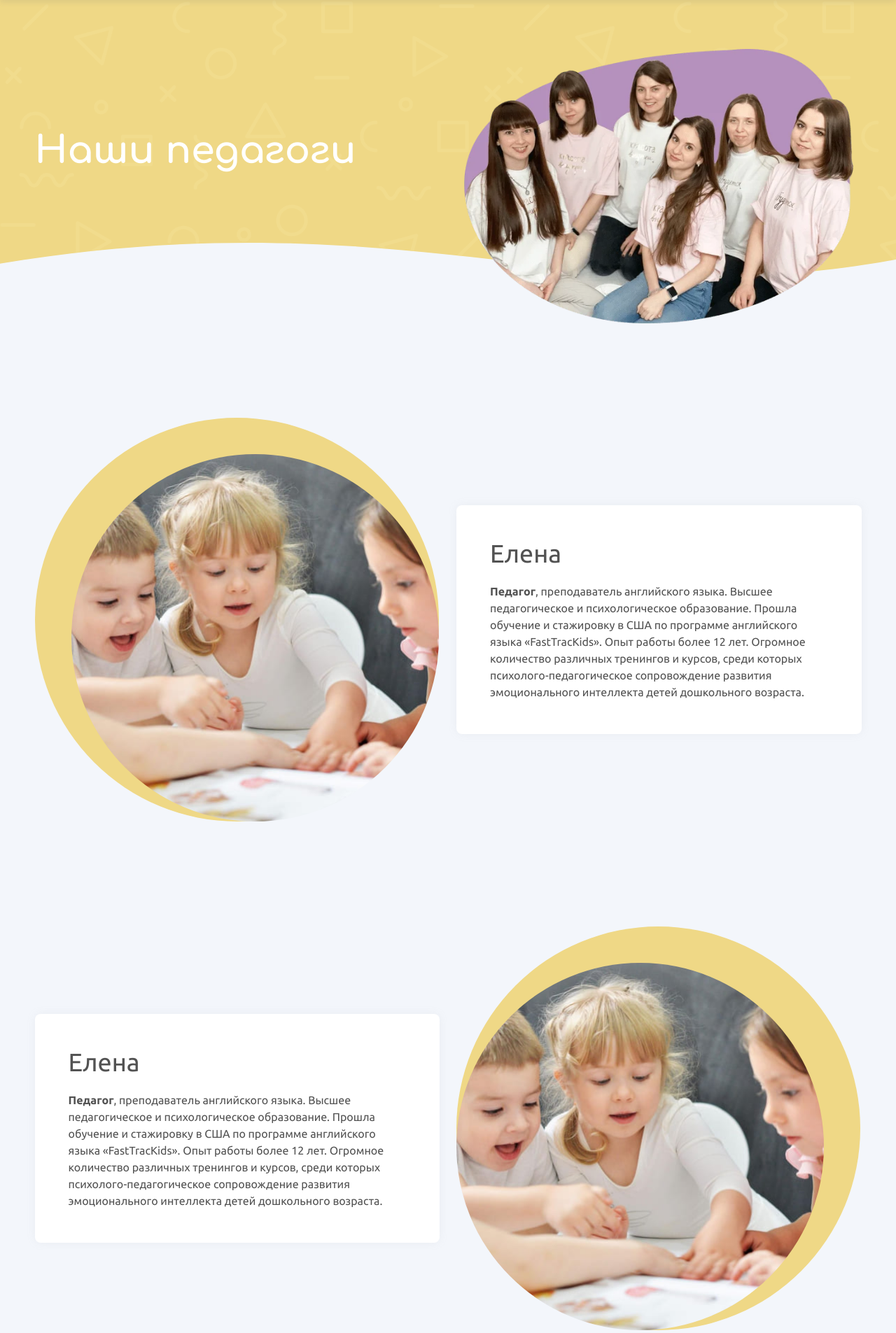
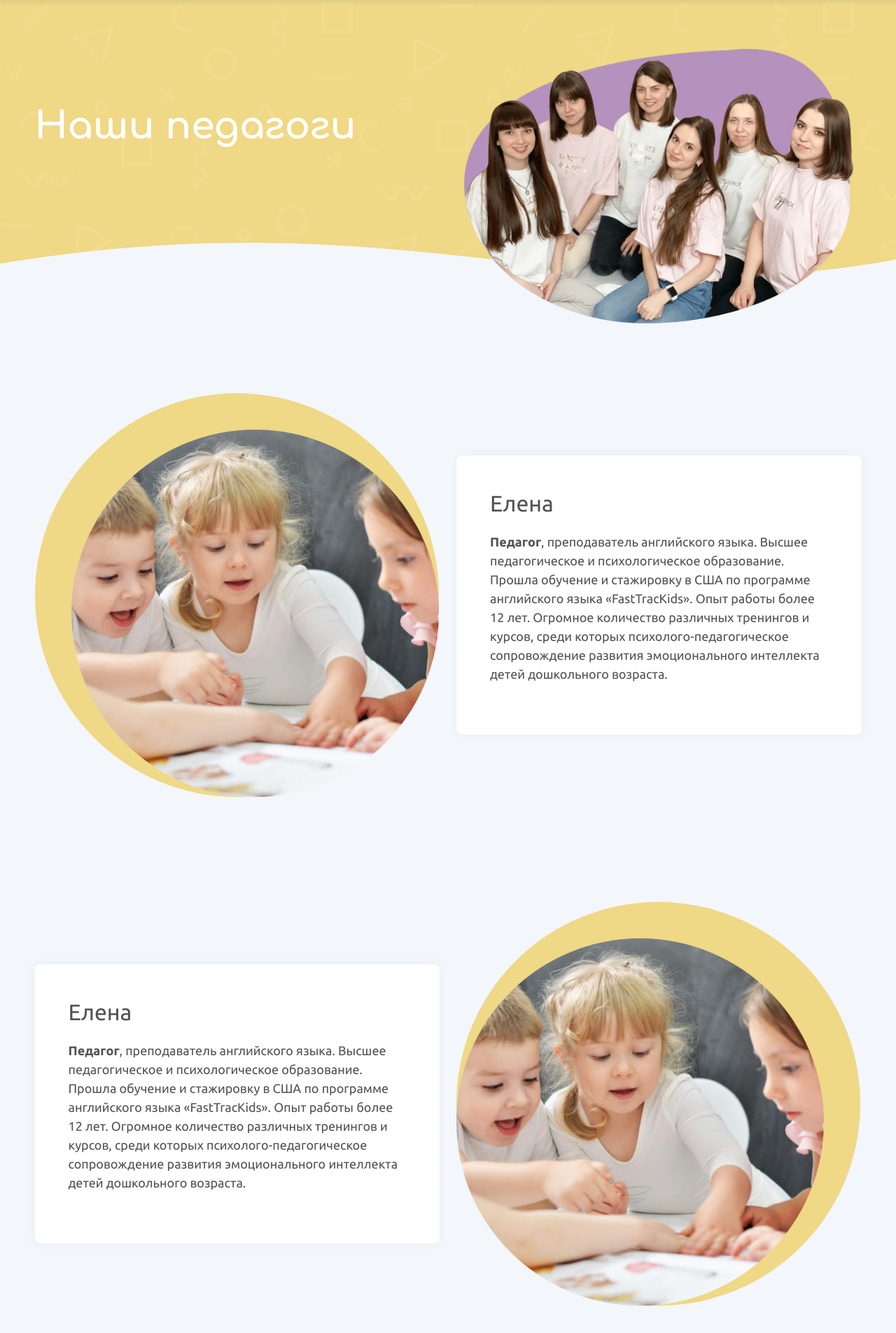
Before and after one commit to acr0matic/happy-children, a PHP site: page /team.php in a window 1280 px wide. Shown: the part 74-1979 px from the top of the page at 70% size. Run offline with PHP 8.4, Linux system fonts and the light colour scheme; style sheets or scripts are compiled from the project's sources.

Commit message:
refactor: унифицирован блок с текстом / картинкой

```diff
--- a/src/scss/layout/pages/_text-block.scss
+++ b/src/scss/layout/pages/_text-block.scss
@@ -17,17 +17,32 @@
   &__title {
     margin-bottom: 22px;
 
-    font-size: 36px;
+    font-size: 32px;
     font-weight: $weight-Regular;
+
+    line-height: 40px;
 
     @include breakpoint($breakpoint-tablet--large) {
       font-size: 24px;
+      line-height: 32px;
+
+      br {
+        display: none;
+      }
     }
   }
 
   &__text {
     margin-bottom: 25px;
     font-size: $font-size-4;
+
+    @include breakpoint($breakpoint-tablet) {
+      font-size: $font-size-6;
+    }
+
+    &--small {
+      font-size: $font-size-5;
+    }
   }
 
   &__action {
--- a/src/scss/layout/pages/main/_about.scss
+++ b/src/scss/layout/pages/main/_about.scss
@@ -7,78 +7,5 @@
 }
 
 .about {
-  &__content {
-    border-radius: $border-radius;
-    padding: 48px;
 
-    background-color: $palette-white;
-    box-shadow: $shadow;
-
-    @include breakpoint($breakpoint-mobile--large) {
-      padding: 32px 15px;
-    }
-  }
-
-  &__title {
-    margin-bottom: 25px;
-
-    @include breakpoint($breakpoint-tablet--large) {
-      margin-bottom: 20px;
-    }
-  }
-
-  &__text {
-    margin-bottom: 25px;
-  }
-
-  &__action {
-  }
-
-  &__picture {
-    position: relative;
-    background-color: $palette-yellow;
-    border-radius: 50%;
-
-    width: 100%;
-    max-width: 577px;
-    height: 577px;
-
-    @include breakpoint($breakpoint-laptop--medium) {
-      width: 380px;
-      height: 380px;
-    }
-
-    @include breakpoint($breakpoint-tablet) {
-      width: 295px;
-      height: 295px;
-    }
-  }
-
-  &__image {
-    position: absolute;
-    right: 0;
-    bottom: 0;
-
-    width: 525px;
-    height: 525px;
-
-    border-radius: 50%;
-
-    @include breakpoint($breakpoint-laptop--medium) {
-      width: 360px;
-      height: 360px;
-    }
-
-    @include breakpoint($breakpoint-tablet) {
-      width: 270px;
-      height: 270px;
-    }
-  }
-
-  &__button {
-    @include breakpoint($breakpoint-mobile--large) {
-      display: block;
-      margin: 0 auto;
-    }
-  }
 }
--- a/src/scss/layout/pages/main/concept/_concept-cards.scss
+++ b/src/scss/layout/pages/main/concept/_concept-cards.scss
@@ -31,6 +31,8 @@
     margin-bottom: 10px;
     text-align: center;
 
+    font-weight: $weight-Medium;
+
     line-height: 150%;
   }
 }
--- a/src/scss/layout/pages/main/concept/_concept-information.scss
+++ b/src/scss/layout/pages/main/concept/_concept-information.scss
@@ -7,19 +7,19 @@
     }
 
     &:nth-child(3n + 1) {
-      .concept-information__picture {
+      .text-block__picture {
         background-color: $palette-darkblue;
       }
     }
 
     &:nth-child(3n + 2) {
-      .concept-information__picture {
+      .text-block__picture {
         background-color: $palette-purple;
       }
     }
 
     &:nth-child(3n + 3) {
-      .concept-information__picture {
+      .text-block__picture {
         background-color: $palette-yellow;
       }
     }
@@ -27,93 +27,10 @@
     @include even() {
       flex-direction: row-reverse;
 
-      .concept-information__image {
+      .text-block__image {
         right: initial;
         left: 0;
       }
     }
   }
-
-  &__content {
-    border-radius: $border-radius;
-    padding: 48px;
-
-    background-color: $palette-white;
-    box-shadow: $shadow;
-
-    @include breakpoint($breakpoint-mobile--large) {
-      padding: 48px 15px;
-    }
-  }
-
-  &__title {
-    @include breakpoint($breakpoint-tablet--large) {
-      margin-bottom: 20px;
-    }
-  }
-
-  &__text {
-    margin-bottom: 25px;
-    font-size: $font-size-4;
-
-    @include breakpoint($breakpoint-mobile--large) {
-      font-size: $font-size-6;
-    }
-  }
-
-  &__action {
-  }
-
-  &__picture {
-    position: relative;
-    background-color: $palette-yellow;
-    border-radius: 50%;
-
-    width: 100%;
-    max-width: 577px;
-    height: 577px;
-
-    @include breakpoint($breakpoint-laptop--medium) {
-      width: 380px;
-      height: 380px;
-    }
-
-    @include breakpoint($breakpoint-tablet--large) {
-      display: none;
-    }
-
-    @include breakpoint($breakpoint-tablet) {
-      display: block;
-      width: 295px;
-      height: 295px;
-    }
-  }
-
-  &__image {
-    position: absolute;
-    right: 0;
-    bottom: 0;
-
-    width: 525px;
-    height: 525px;
-
-    border-radius: 50%;
-
-    @include breakpoint($breakpoint-laptop--medium) {
-      width: 360px;
-      height: 360px;
-    }
-
-    @include breakpoint($breakpoint-tablet) {
-      width: 270px;
-      height: 270px;
-    }
-  }
-
-  &__button {
-    @include breakpoint($breakpoint-tablet) {
-      display: block;
-      margin: 0 auto;
-    }
-  }
 }
--- a/src/scss/layout/pages/team/_team.scss
+++ b/src/scss/layout/pages/team/_team.scss
@@ -40,7 +40,17 @@
     }
   }
 
-  &__item {
+  &__title {
+    padding-top: 150px;
+    color: $text-white;
+
+    @include breakpoint($breakpoint-tablet--large) {
+      padding-top: 100px;
+      text-align: center;
+    }
+  }
+
+  .text-block__item {
     &:not(:last-child) {
       margin-bottom: 150px;
 
@@ -54,22 +64,10 @@
         flex-direction: row-reverse;
       }
 
-      .team__photo {
-        .team__image {
-          right: initial;
-          left: 0;
-        }
+      .text-block__image {
+        right: initial;
+        left: 0;
       }
-    }
-  }
-
-  &__title {
-    padding-top: 185px;
-    color: $text-white;
-
-    @include breakpoint($breakpoint-tablet--large) {
-      padding-top: 120px;
-      text-align: center;
     }
   }
 
@@ -94,66 +92,6 @@
     }
   }
 
-  &__content {
-    border-radius: $border-radius;
-    padding: 48px;
-
-    background-color: $palette-white;
-    box-shadow: $shadow;
-
-    @include breakpoint($breakpoint-mobile--large) {
-      padding: 32px 15px;
-    }
-  }
-
-  &__photo {
-    position: relative;
-    background-color: $palette-yellow;
-    border-radius: 50%;
-
-    width: 100%;
-    max-width: 577px;
-    height: 577px;
-
-    @include breakpoint($breakpoint-laptop--medium) {
-      width: 380px;
-      height: 380px;
-    }
-
-    @include breakpoint($breakpoint-tablet) {
-      width: 295px;
-      height: 295px;
-    }
-
-    .team__image {
-      position: absolute;
-      right: 0;
-      bottom: 0;
-
-      width: 525px;
-      height: 525px;
-
-      border-radius: 50%;
-
-      @include breakpoint($breakpoint-laptop--medium) {
-        width: 360px;
-        height: 360px;
-      }
-
-      @include breakpoint($breakpoint-tablet) {
-        width: 270px;
-        height: 270px;
-      }
-    }
-  }
-
-  &__name {
-    margin-bottom: 22px;
-
-    font-size: 36px;
-    font-weight: $weight-Regular;
-  }
-
   &__image {
     width: 100%;
   }
--- a/src/team.php
+++ b/src/team.php
@@ -11,7 +11,7 @@
             <source srcset="img/page/team/hero__image.webp" type="image/webp">
             <img src="img/page/team/hero__image.img" alt="" class="team__image">
           </picture>
-          <!-- /.team__picture -->
+          <!-- /.text-block__picture -->
 
           <div class="shape">
             <svg>
@@ -21,27 +21,27 @@
             </svg>
           </div>
         </div>
-        <!-- /.team__hero -->
+        <!-- /.text-block__hero -->
 
-        <div class="team__list">
-          <div class="team__item">
+        <div class="text-block__list">
+          <div class="text-block__item">
             <div class="row align-items-center">
               <div class="col-12 col-lg-5 col-xl-6 mb-4 mb-lg-0">
-                <div class="team__photo mx-auto mx-lg-0">
-                  <img class="team__image" src="img/page/main/about/photo.jpg" alt="">
+                <div class="text-block__picture mx-auto mx-lg-0">
+                  <img class="text-block__image" src="img/page/main/about/photo.jpg" alt="">
                 </div>
                 <!-- /.about__picture -->
               </div>
               <!-- /.col-6 -->
 
               <div class="col-12 col-lg-7 col-xl-6">
-                <div class="team__content">
-                  <h2 class="team__name">
+                <div class="text-block__content">
+                  <h2 class="text-block__title">
                     Елена
                   </h2>
 
-                  <div class="team__text">
-                    <p class="team__text section__text">
+                  <div class="text-block__text">
+                    <p class="text-block__text section__text">
                       <strong>Педагог</strong>, преподаватель английского языка. Высшее педагогическое и психологическое образование. Прошла обучение и стажировку в США по программе английского языка «FastTracKids». Опыт работы более 12 лет. Огромное количество различных тренингов и курсов, среди которых психолого-педагогическое сопровождение развития эмоционального интеллекта детей дошкольного возраста.
                     </p>
                   </div>
@@ -53,26 +53,26 @@
             </div>
             <!-- /.row -->
           </div>
-          <!-- /.team__item -->
+          <!-- /.text-block__item -->
 
-          <div class="team__item">
+          <div class="text-block__item">
             <div class="row align-items-center">
               <div class="col-12 col-lg-5 col-xl-6 mb-4 mb-lg-0">
-                <div class="team__photo mx-auto mx-lg-0">
-                  <img class="team__image" src="img/page/main/about/photo.jpg" alt="">
+                <div class="text-block__picture mx-auto mx-lg-0">
+                  <img class="text-block__image" src="img/page/main/about/photo.jpg" alt="">
                 </div>
                 <!-- /.about__picture -->
               </div>
               <!-- /.col-6 -->
 
               <div class="col-12 col-lg-7 col-xl-6">
-                <div class="team__content">
-                  <h2 class="team__name">
+                <div class="text-block__content">
+                  <h2 class="text-block__title">
                     Елена
                   </h2>
 
-                  <div class="team__text">
-                    <p class="team__text section__text">
+                  <div class="text-block__text">
+                    <p class="text-block__text section__text">
                       <strong>Педагог</strong>, преподаватель английского языка. Высшее педагогическое и психологическое образование. Прошла обучение и стажировку в США по программе английского языка «FastTracKids». Опыт работы более 12 лет. Огромное количество различных тренингов и курсов, среди которых психолого-педагогическое сопровождение развития эмоционального интеллекта детей дошкольного возраста.
                     </p>
                   </div>
@@ -84,26 +84,26 @@
             </div>
             <!-- /.row -->
           </div>
-          <!-- /.team__item -->
+          <!-- /.text-block__item -->
 
-          <div class="team__item">
+          <div class="text-block__item">
             <div class="row align-items-center">
               <div class="col-12 col-lg-5 col-xl-6 mb-4 mb-lg-0">
-                <div class="team__photo mx-auto mx-lg-0">
-                  <img class="team__image" src="img/page/main/about/photo.jpg" alt="">
+                <div class="text-block__picture mx-auto mx-lg-0">
+                  <img class="text-block__image" src="img/page/main/about/photo.jpg" alt="">
                 </div>
                 <!-- /.about__picture -->
               </div>
               <!-- /.col-6 -->
 
               <div class="col-12 col-lg-7 col-xl-6">
-                <div class="team__content">
-                  <h2 class="team__name">
+                <div class="text-block__content">
+                  <h2 class="text-block__title">
                     Елена
                   </h2>
 
-                  <div class="team__text">
-                    <p class="team__text section__text">
+                  <div class="text-block__text">
+                    <p class="text-block__text section__text">
                       <strong>Педагог</strong>, преподаватель английского языка. Высшее педагогическое и психологическое образование. Прошла обучение и стажировку в США по программе английского языка «FastTracKids». Опыт работы более 12 лет. Огромное количество различных тренингов и курсов, среди которых психолого-педагогическое сопровождение развития эмоционального интеллекта детей дошкольного возраста.
                     </p>
                   </div>
@@ -115,26 +115,26 @@
             </div>
             <!-- /.row -->
           </div>
-          <!-- /.team__item -->
+          <!-- /.text-block__item -->
 
-          <div class="team__item">
+          <div class="text-block__item">
             <div class="row align-items-center">
               <div class="col-12 col-lg-5 col-xl-6 mb-4 mb-lg-0">
-                <div class="team__photo mx-auto mx-lg-0">
-                  <img class="team__image" src="img/page/main/about/photo.jpg" alt="">
+                <div class="text-block__picture mx-auto mx-lg-0">
+                  <img class="text-block__image" src="img/page/main/about/photo.jpg" alt="">
                 </div>
                 <!-- /.about__picture -->
               </div>
               <!-- /.col-6 -->
 
               <div class="col-12 col-lg-7 col-xl-6">
-                <div class="team__content">
-                  <h2 class="team__name">
+                <div class="text-block__content">
+                  <h2 class="text-block__title">
                     Елена
                   </h2>
 
-                  <div class="team__text">
-                    <p class="team__text section__text">
+                  <div class="text-block__text">
+                    <p class="text-block__text section__text">
                       <strong>Педагог</strong>, преподаватель английского языка. Высшее педагогическое и психологическое образование. Прошла обучение и стажировку в США по программе английского языка «FastTracKids». Опыт работы более 12 лет. Огромное количество различных тренингов и курсов, среди которых психолого-педагогическое сопровождение развития эмоционального интеллекта детей дошкольного возраста.
                     </p>
                   </div>
@@ -146,9 +146,9 @@
             </div>
             <!-- /.row -->
           </div>
-          <!-- /.team__item -->
+          <!-- /.text-block__item -->
         </div>
-        <!-- /.team__list -->
+        <!-- /.text-block__list -->
       </div>
       <!-- /.team -->
     </div>
```
Also changed, not shown: src/index.php (+46 -43 lines).
